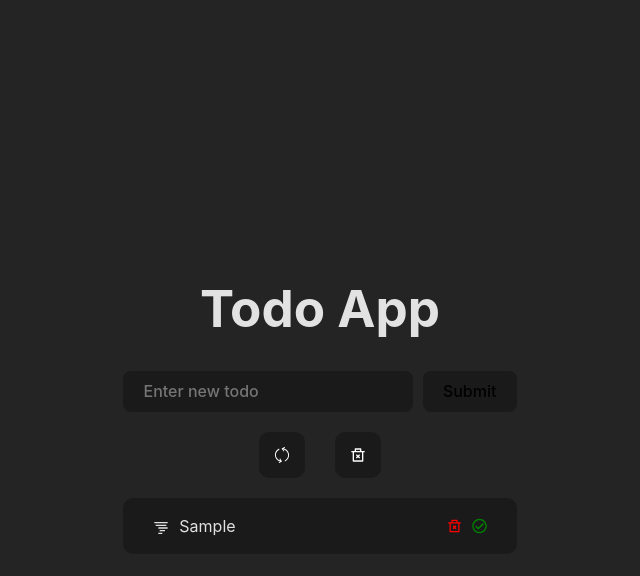
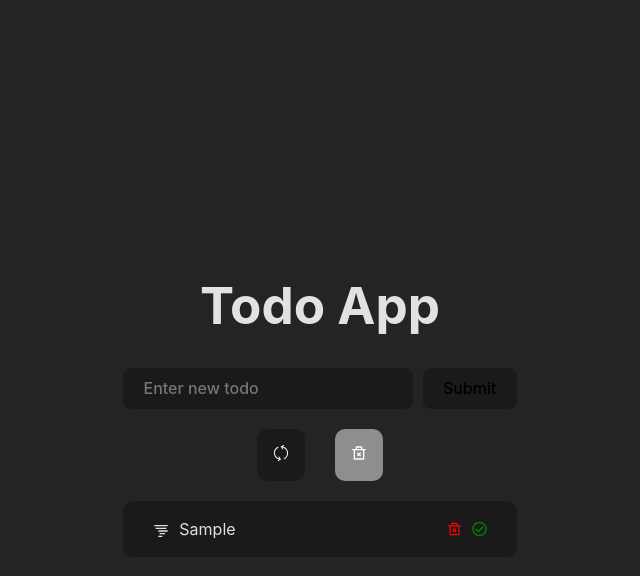
Before and after one commit to Astemir-Gurizhev/todo-app, a React (Vite) app: page / in a window 1280 px wide. Both pictures are taken after typing "Sample" into the empty fields and a click on the button "Submit". Shown: the top 576 px of the page, without its empty margins (320-960 px from the left). Built offline with nearby package versions, Linux system fonts and the light colour scheme.

Commit message:
Adding a Button component. Implementation of disabling the delete button for completed tasks.

```diff
--- a/src/assets/globale.css
+++ b/src/assets/globale.css
@@ -45,6 +45,12 @@ button {
 button:hover {
 	border-color: #fff;
 }
+button:disabled {
+	background-color: #8f8e8e;
+}
+button:disabled:hover {
+	border: 1px solid transparent;
+}
 
 input {
 	border-radius: 8px;
--- a/src/components/task-btns/TaskBtns.module.css
+++ b/src/components/task-btns/TaskBtns.module.css
@@ -17,3 +17,7 @@
 .btn:hover {
 	background-color: #161616;
 }
+.btn:disabled:hover {
+	background-color: #8f8e8e;
+	cursor: no-drop;
+}
--- a/src/components/task-btns/TaskBtns.tsx
+++ b/src/components/task-btns/TaskBtns.tsx
@@ -1,11 +1,24 @@
 import { RiDeleteBin2Line } from 'react-icons/ri'
 import { SlRefresh } from 'react-icons/sl'
 import styles from './TaskBtns.module.css'
-const TaskBtns = ({ deleteCompletedTask, deleteAllTasks }) => {
+import Button from '../ui/Button.module'
+const TaskBtns = ({
+	deleteCompletedTask,
+	deleteAllTasks,
+	comletedTasksExist,
+}) => {
 	return (
 		<div className={styles.btns}>
-			<SlRefresh onClick={() => deleteAllTasks()} className={styles.btn} />
-			<RiDeleteBin2Line onClick={() => deleteCompletedTask()} className={styles.btn} />
+			<Button onClick={() => deleteAllTasks()} className={styles.btn}>
+				<SlRefresh />
+			</Button>
+			<Button
+				onClick={() => deleteCompletedTask()}
+				className={styles.btn}
+				disabled={!comletedTasksExist}
+			>
+				<RiDeleteBin2Line />
+			</Button>
 		</div>
 	)
 }
--- a/src/components/todo/Todo.tsx
+++ b/src/components/todo/Todo.tsx
@@ -38,6 +38,9 @@ const Todo = () => {
 		setTasks([])
 	}
 
+	const completedTasksCounter = tasks.filter(task => task.isCompleted).length
+
+
 	return (
 		<>
 			<h1>Todo App</h1>
@@ -45,6 +48,7 @@ const Todo = () => {
 
 			{tasks.length > 0 && (
 				<TaskBtns
+					comletedTasksExist={!!completedTasksCounter}
 					deleteCompletedTask={deleteCompletedTaskHandler}
 					deleteAllTasks={deleteAllTasksHandler}
 				/>
--- /dev/null
+++ b/src/components/ui/Button.module.tsx
@@ -0,0 +1,8 @@
+const Button = ({ onClick, children, title, disabled = false, className }) => {
+	return (
+		<button className={className} onClick={onClick} title={title} disabled={disabled}>
+			{children}
+		</button>
+	)
+}
+export default Button
```
Also changed, not shown: public/complete.webp (deleted), public/logo.png (deleted).
